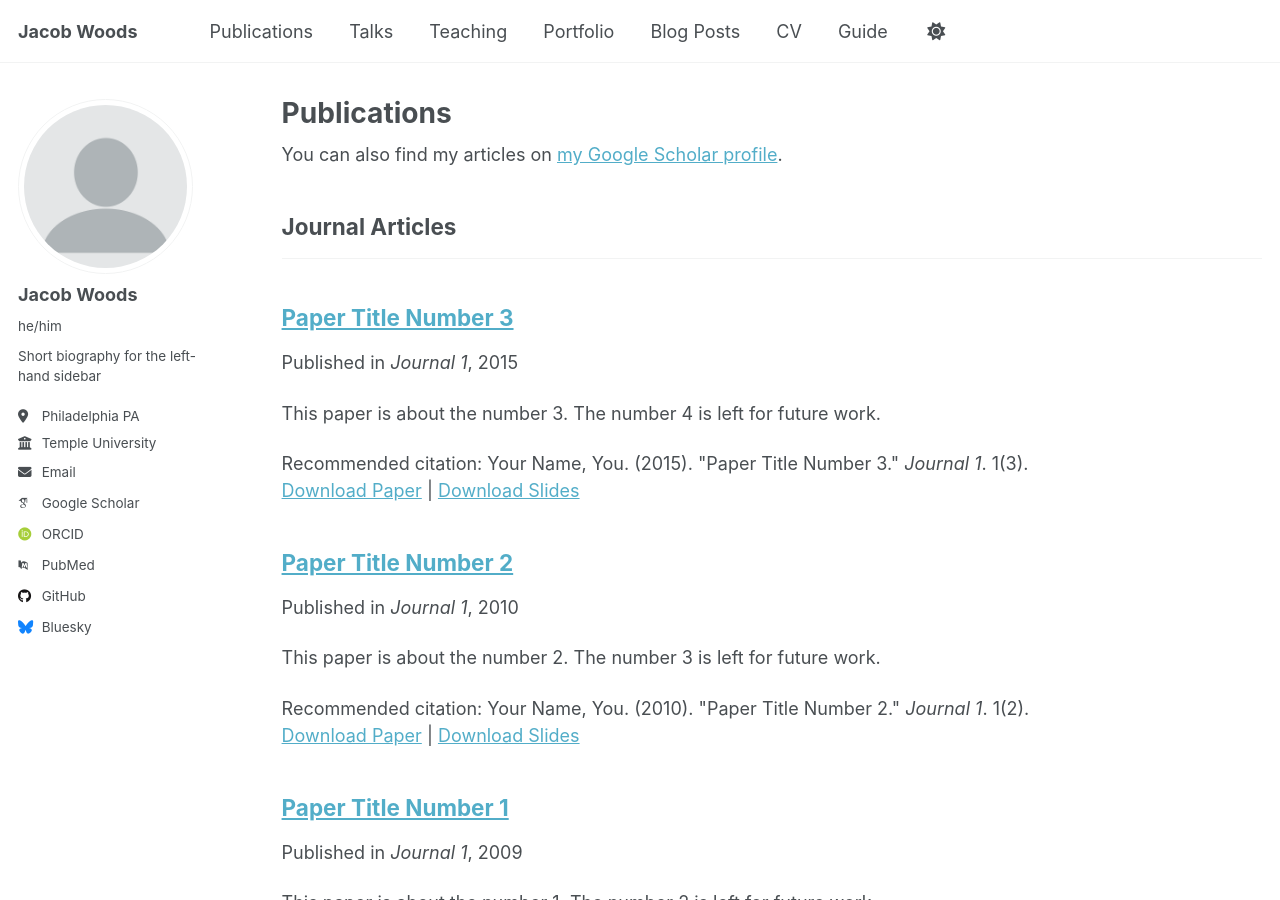
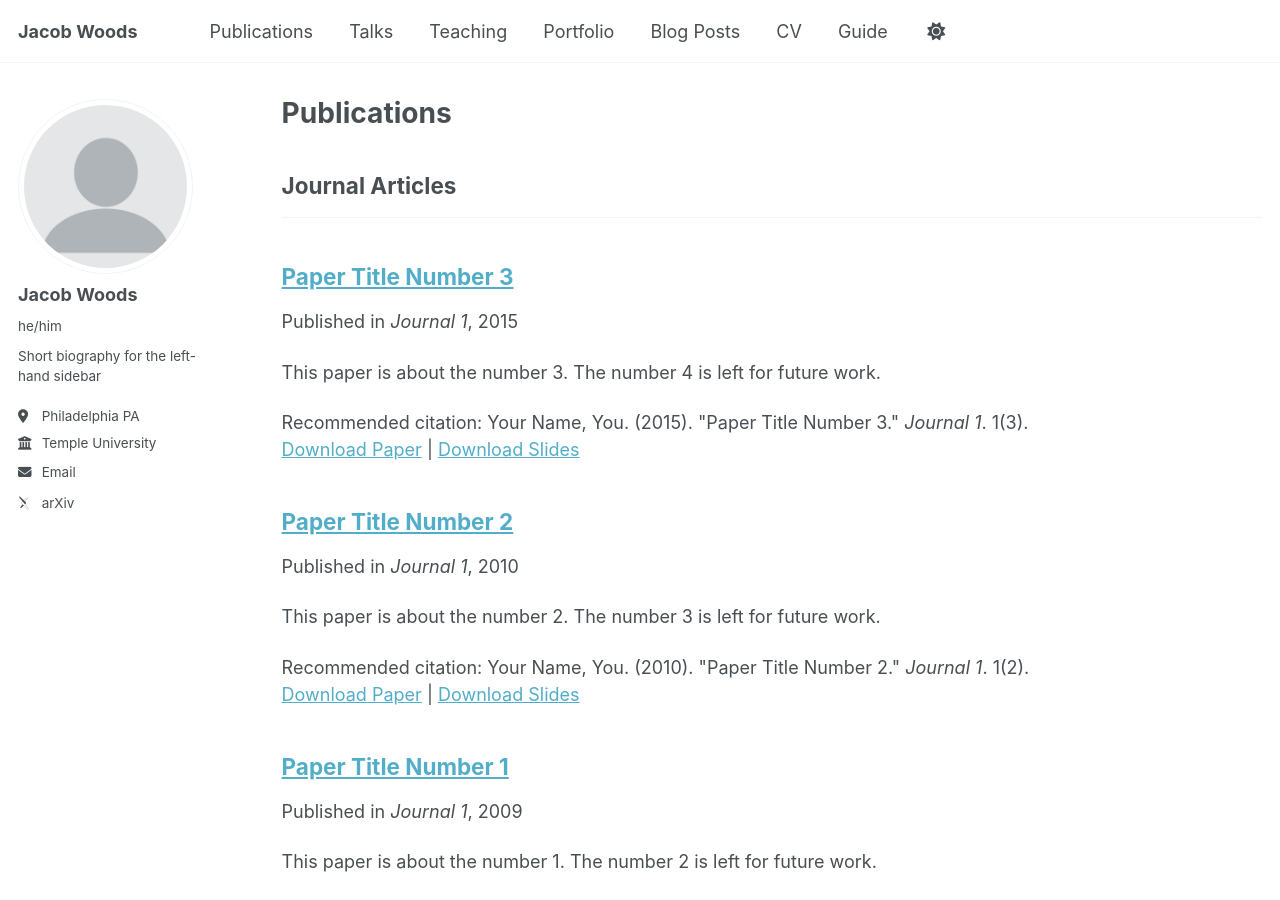
Before and after one commit to JacobWoods/JacobWoods.github.io, a Jekyll site: the page built from _pages/publications.html, in a window 1280 px wide and 900 px high. Built offline with Jekyll 4.4.1, drawn with Linux system fonts in a browser that asks for light colours; some web fonts are replaced; part of the change alters nothing that is shown.

Commit message:
Update _config.yml

```diff
--- a/_config.yml
+++ b/_config.yml
@@ -29,15 +29,15 @@ author:
   location         : "Philadelphia PA"
   employer         : "Temple University"
   uri              : # URL
-  email            : "none@example.org"
+  email            : "tuf98099@temple.edu"
 
   # Academic websites
-  arxiv            : # URL - Update with the correct link to your profile
-  googlescholar    : "https://scholar.google.com/citations?user=PS_CX0AAAAAJ"
+  arxiv            : https://arxiv.org/search/math?searchtype=author&query=Woods%2C+J
+  googlescholar    : #"https://scholar.google.com/citations?user=PS_CX0AAAAAJ"
   impactstory      : # URL
-  orcid            : "http://orcid.org/yourorcidurl"
+  orcid            : #"http://orcid.org/yourorcidurl"
   semantic         : # URL
-  pubmed           : "https://www.ncbi.nlm.nih.gov/pubmed/?term=john+snow"
+  pubmed           : #"https://www.ncbi.nlm.nih.gov/pubmed/?term=john+snow"
   researchgate     : # URL
   scopus           : # URL
 
@@ -45,12 +45,12 @@ author:
   bitbucket        : # Username - Update with your username on the site
   codepen          : # Username
   dribbble         : # Username
-  github           : "academicpages"
+  github           : #"academicpages"
   kaggle           : # Username
   stackoverflow    : # User number or user number and name (i.e., use "1" or "1/jeff-atwood")
 
   # Social media
-  bluesky          : "bsky.app" # Replace this with you Bluesky username
+  bluesky          : #"bsky.app" # Replace this with you Bluesky username
   facebook         : # Username
   flickr           : # Username
   foursquare       : # Username
```
